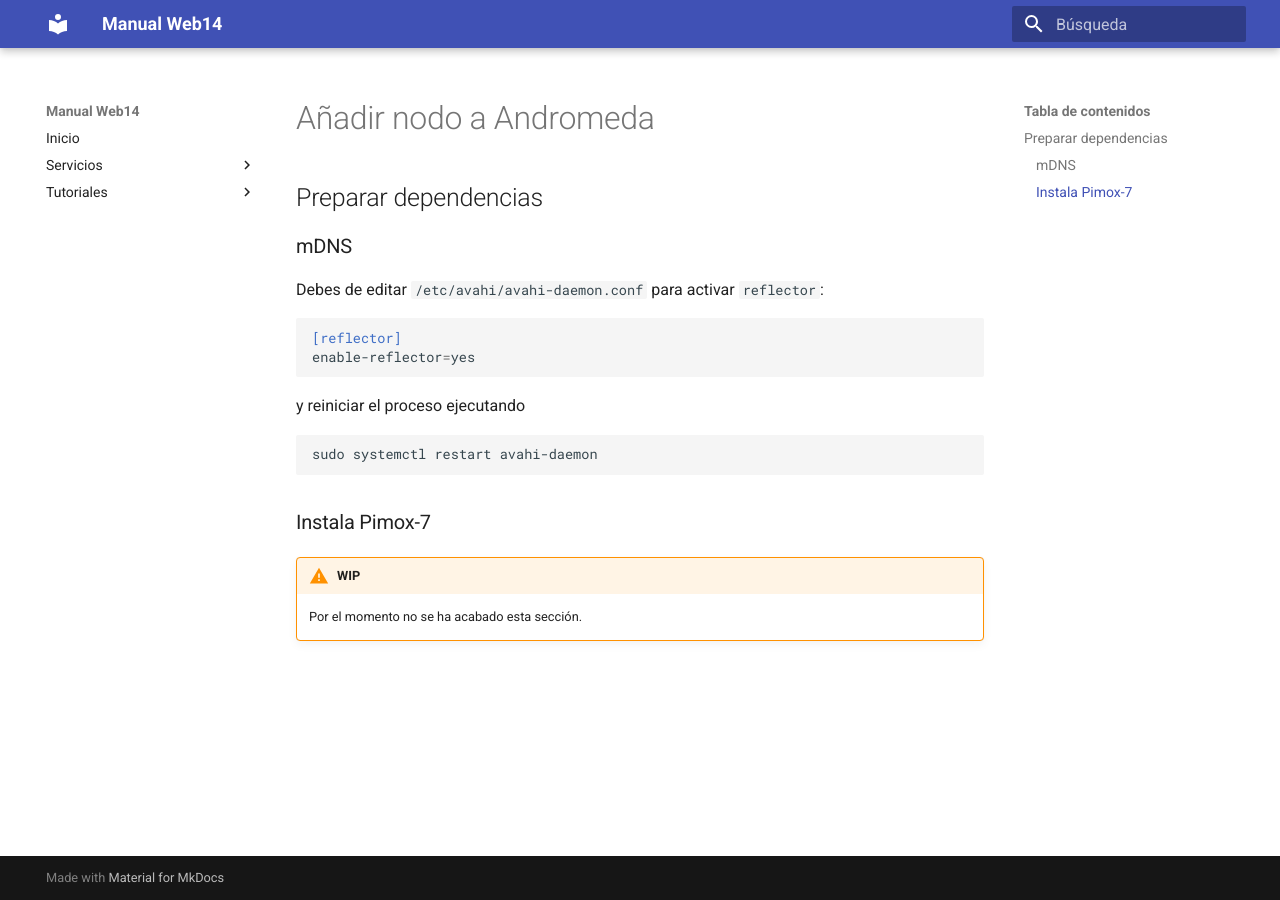
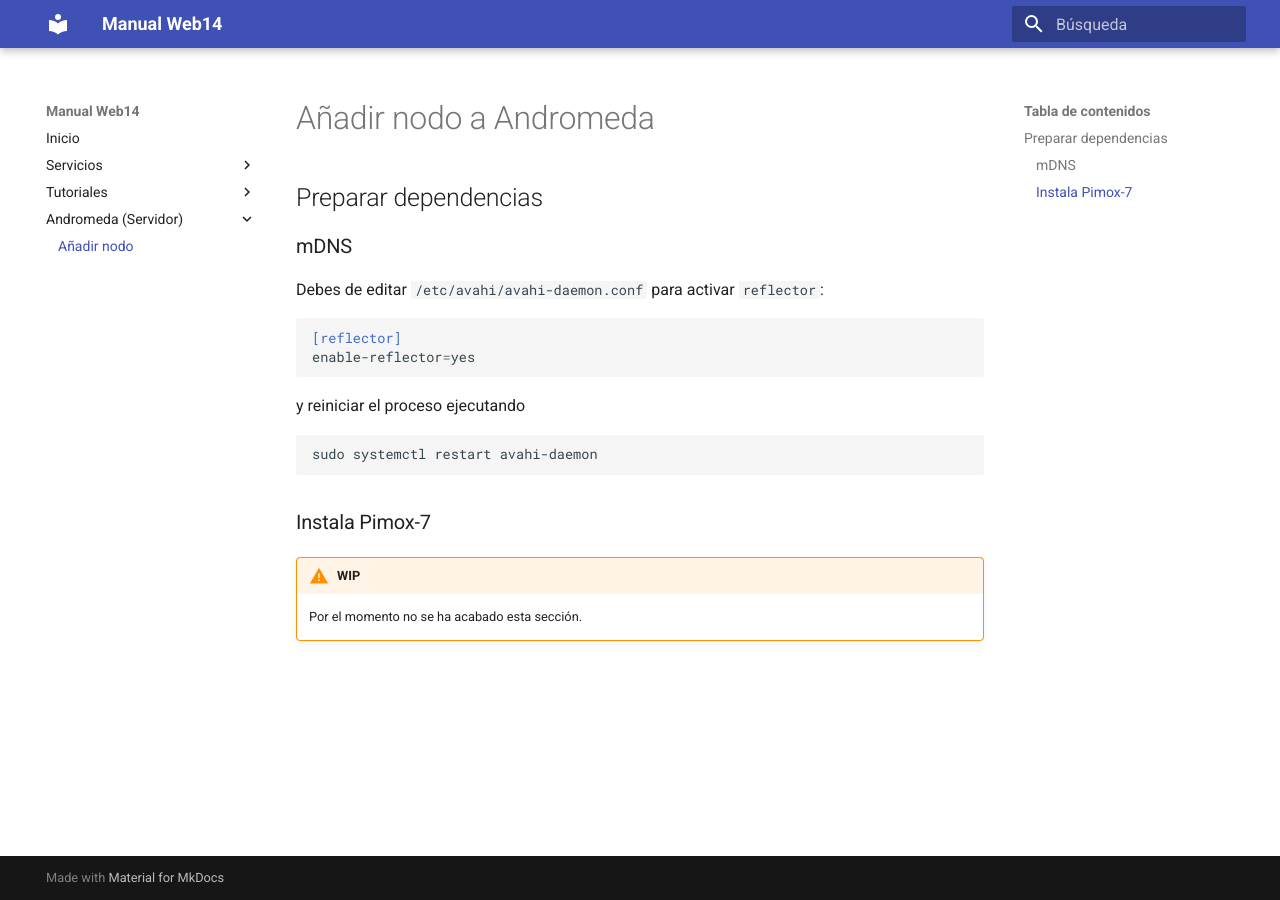
Before and after one commit to Web14-eu/manual, an MkDocs documentation site: the page built from docs/andromeda/add-node.md, in a window 1280 px wide. Built offline with MkDocs 1.6.1 and Material for MkDocs 9.7.7, drawn with Linux system fonts in a browser that asks for light colours.

Commit message:
Update mkdocs.yml

```diff
--- a/mkdocs.yml
+++ b/mkdocs.yml
@@ -17,3 +17,5 @@ nav:
   - Tutoriales:
     - Tailscale:
       - Adblock: 'vpn-adblock-tailscale.md'
+  - Andromeda (Servidor):
+    - Añadir nodo: 'andromeda/add-node.md'
```
